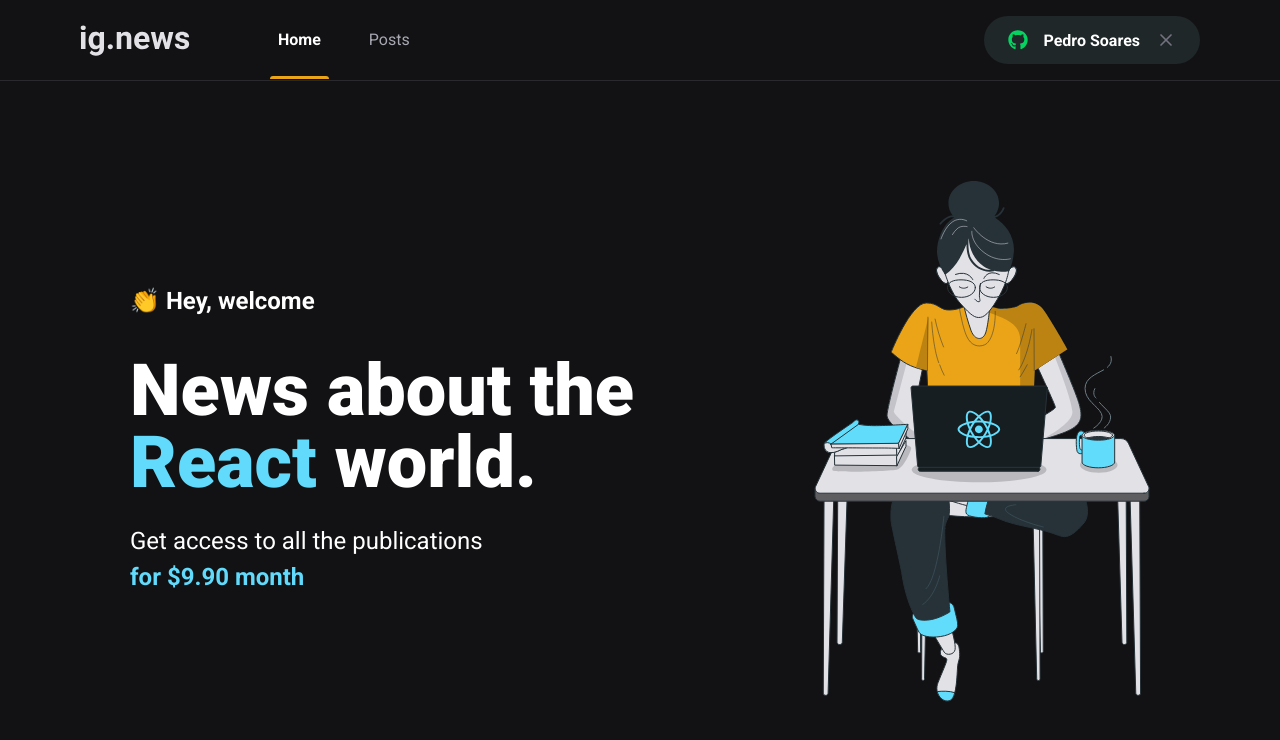
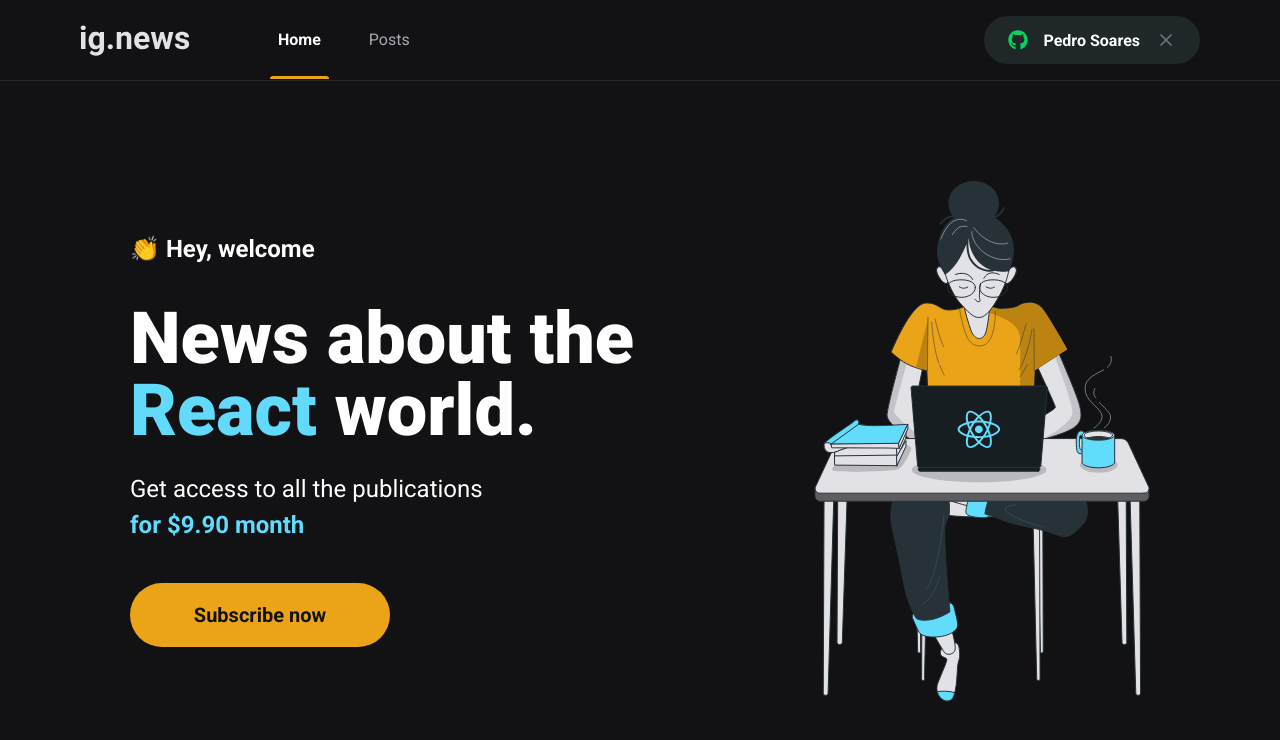
Before and after one commit to pedromtec/tech-news, a Next.js app: page / in a window 1280 px wide. Shown: the top 740 px of the page. Built offline with nearby package versions, Linux system fonts and the light colour scheme.

Commit message:
Create Subscribe Button

```diff
--- /dev/null
+++ b/src/components/SubscribeButton/index.tsx
@@ -0,0 +1,9 @@
+import styles from './styles.module.scss'
+
+export function SubscribeButton() {
+    return (
+        <button type="button" className={styles.subscribeButton} >
+            Subscribe now
+        </button>
+    )
+}
--- /dev/null
+++ b/src/components/SubscribeButton/styles.module.scss
@@ -0,0 +1,21 @@
+.subscribeButton {
+    width: 260px;
+    height: 4rem;
+    border: 0;
+    border-radius: 2rem;
+    background: var(--yellow-500);
+    color: var(--gray-900);
+    font-size: 1.25rem;
+    font-weight: bold;
+
+    display: flex;
+    align-items: center;
+    justify-content: center;
+
+    transition: filter 0.2s;
+
+    &:hover {
+        filter: brightness(0.8);
+    }
+
+}
--- a/src/pages/home.module.scss
+++ b/src/pages/home.module.scss
@@ -38,5 +38,8 @@
         }
     }
 
+    button {
+        margin-top: 2.5rem;
+    }
 
 }
--- a/src/pages/index.tsx
+++ b/src/pages/index.tsx
@@ -1,4 +1,5 @@
 import Head from 'next/head'
+import { SubscribeButton } from '../components/SubscribeButton'
 import styles from './home.module.scss'
 
 
@@ -16,6 +17,7 @@
             Get access to all the publications <br />
             <span>for $9.90 month</span>
           </p>
+          <SubscribeButton />
 
         </section>
 
```
